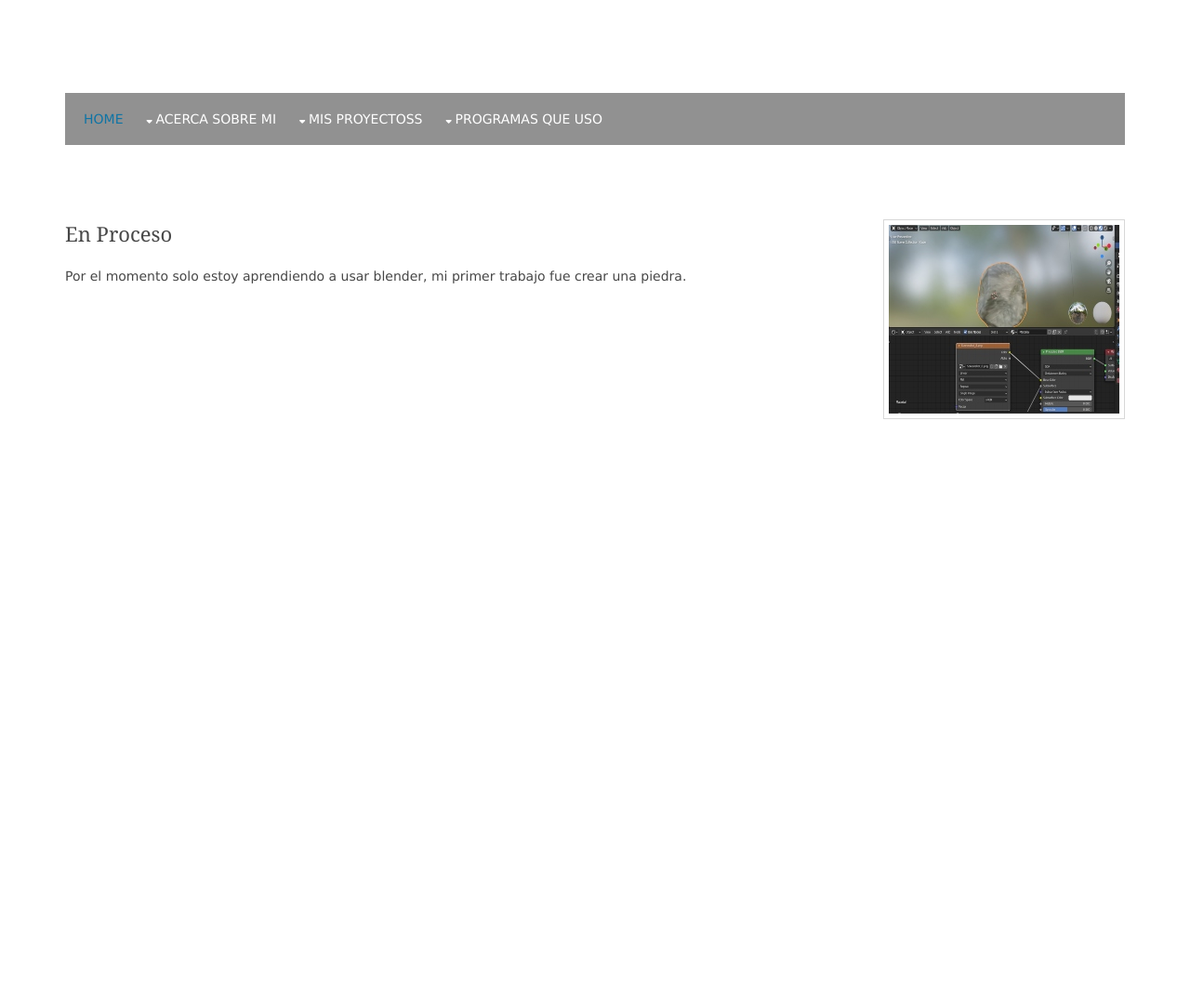
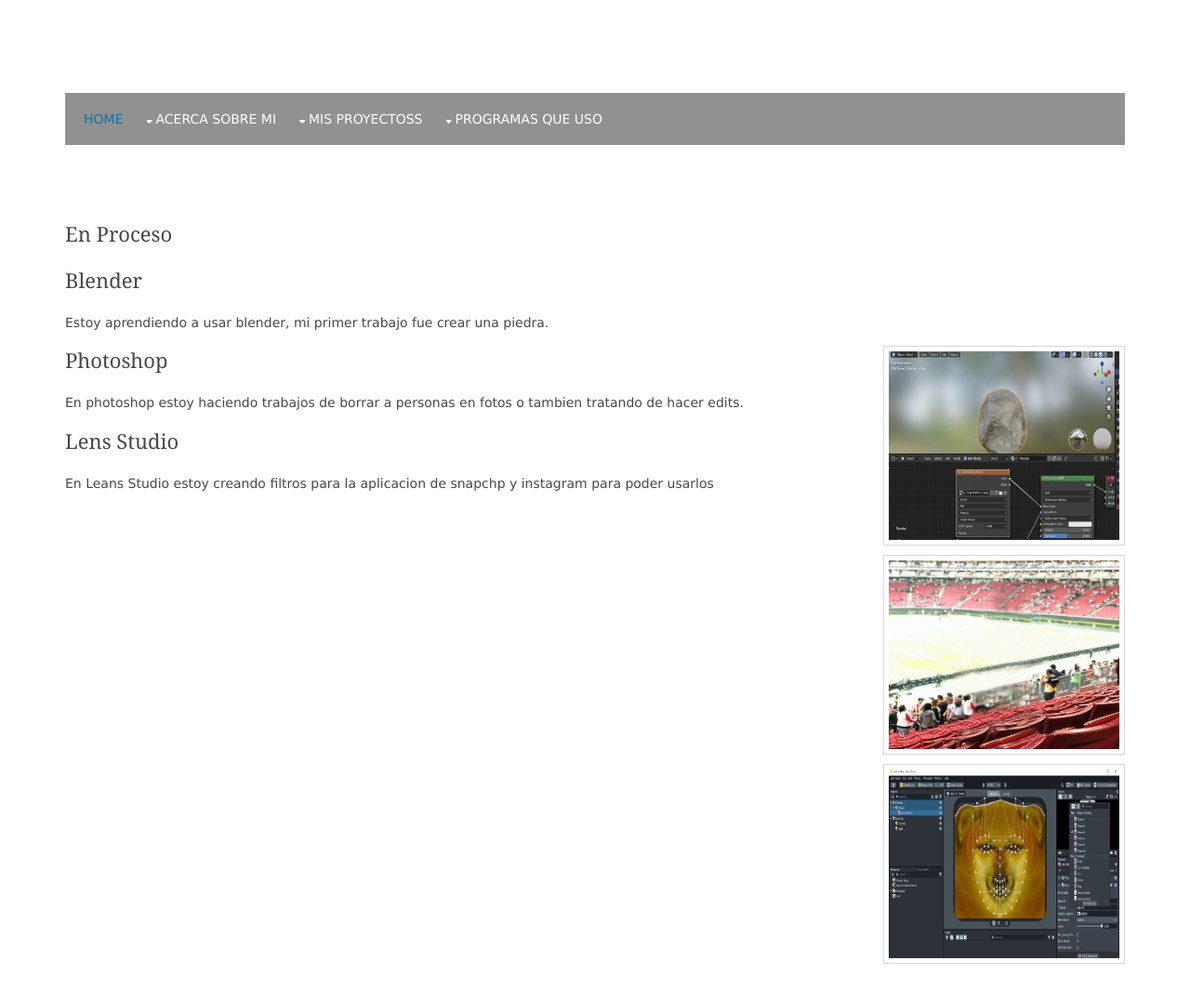
Before and after one commit to JorgeNYLV/Mi-Pagina-chida, a website: page pages/proyectos.html in a window 1280 px wide. Shown: the whole page at 93% size. Before the commit the page ends 800 px from the top, so only its background shows below. Drawn offline with Linux system fonts and the light colour scheme.

Commit message:
Version 6

```diff
--- a/pages/proyectos.html
+++ b/pages/proyectos.html
@@ -1,7 +1,7 @@
 <!DOCTYPE html>
 <html lang="">
 <head>
-<title>MMS</title>
+<title>Proyectos</title>
 <meta charset="utf-8">
 <meta name="viewport" content="width=device-width, initial-scale=1.0, maximum-scale=1.0, user-scalable=no">
 <link href="../layout/styles/layout.css" rel="stylesheet" type="text/css" media="all">
@@ -28,9 +28,16 @@ Programas Que Uso</a>
 <div class="wrapper row3">
   <main class="hoc container clear">
     <div class="content">
-      <img class="imgr borderedbox inspace-5" src="../images/demo/roca.jpg" alt="">
       <h1>En proceso</h1>
-      <p>Por el momento solo estoy aprendiendo a usar blender, mi primer trabajo fue crear una piedra.</p>
+      <h2>Blender</h2>
+      <p>Estoy aprendiendo a usar blender, mi primer trabajo fue crear una piedra.</p>
+       <img class="imgr borderedbox inspace-5" src="../images/demo/roca.jpg" alt="">
+      <h3>Photoshop</h3>
+      <p>En photoshop estoy haciendo trabajos de borrar a personas en fotos o tambien tratando de hacer edits.</p>
+      <img class="imgr borderedbox inspace-5" src="../images/demo/gera4.jpg" alt="">
+      <h4>Lens Studio</h4>
+      <p>En Leans Studio estoy creando filtros para la aplicacion de snapchp y instagram para poder usarlos</p>
+      <img class="imgr borderedbox inspace-5" src="../images/demo/chem.jpg" alt="">
     <div class="clear"></div>
   </main>
 </div>
```
Also changed, not shown: index.html (+2 -2 lines), pages/acerca.html (+2 -2 lines), pages/programas.html (+7 -8 lines), images/demo/chem.jpg (added), images/demo/gera4.jpg (added), images/demo/lens.png (added).
